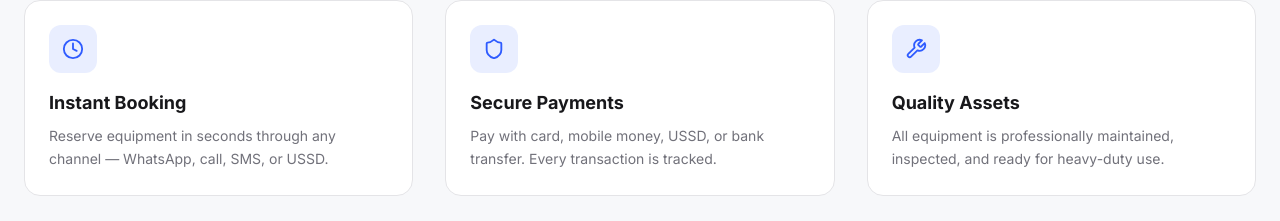
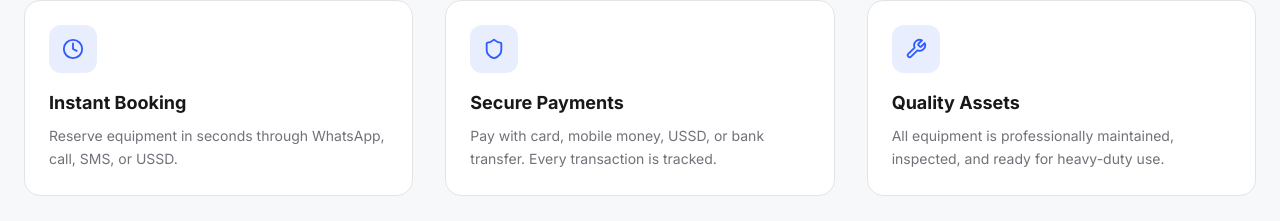
Before and after one commit to ChambersKibuti/Rent_Alls, a React (Vite) app in the folder frontend/: page / in a window 1280 px wide. Shown: the part 897-1118 px from the top of the page. Built offline with nearby package versions, Linux system fonts and the light colour scheme; no server answers.

Commit message:
Instant Booking

```diff
--- a/frontend/src/pages/Home.jsx
+++ b/frontend/src/pages/Home.jsx
@@ -138,7 +138,7 @@ export default function Home() {
         <div className="max-w-7xl mx-auto px-4 sm:px-6">
           <div className="grid grid-cols-1 md:grid-cols-3 gap-8">
             {[
-            { icon: Clock, title: "Instant Booking", desc: "Reserve equipment in seconds through any channel — WhatsApp, call, SMS, or USSD." },
+            { icon: Clock, title: "Instant Booking", desc: "Reserve equipment in seconds through WhatsApp, call, SMS, or USSD." },
             { icon: Shield, title: "Secure Payments", desc: "Pay with card, mobile money, USSD, or bank transfer. Every transaction is tracked." },
             { icon: Wrench, title: "Quality Assets", desc: "All equipment is professionally maintained, inspected, and ready for heavy-duty use." }].
             map((f, i) =>
```
